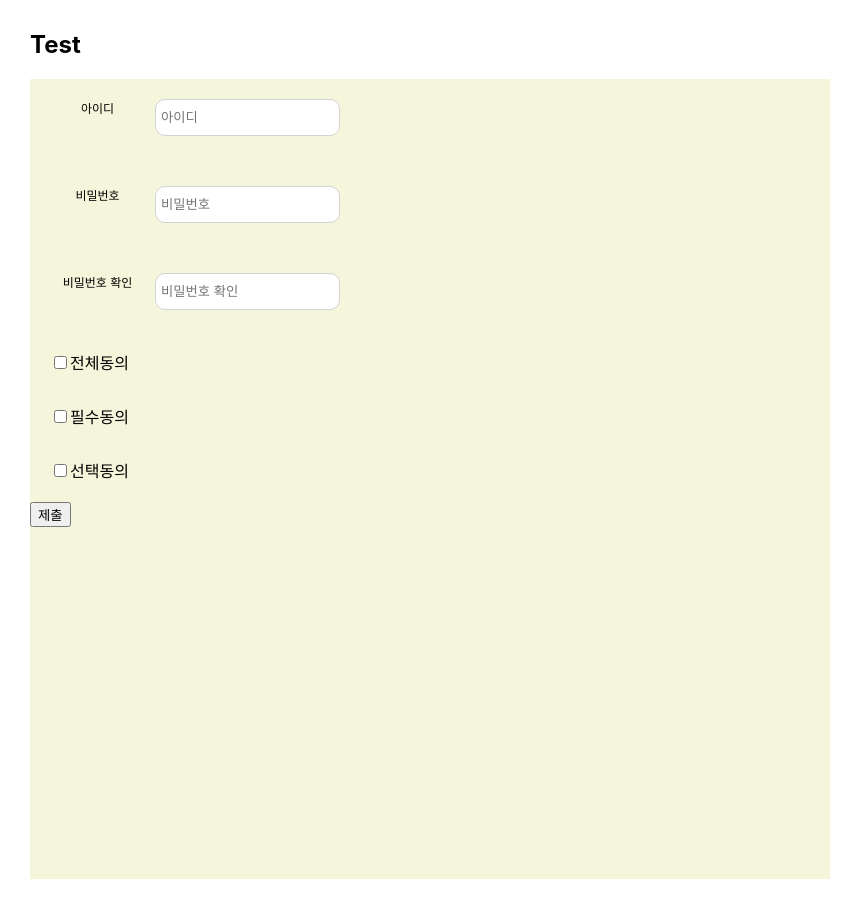
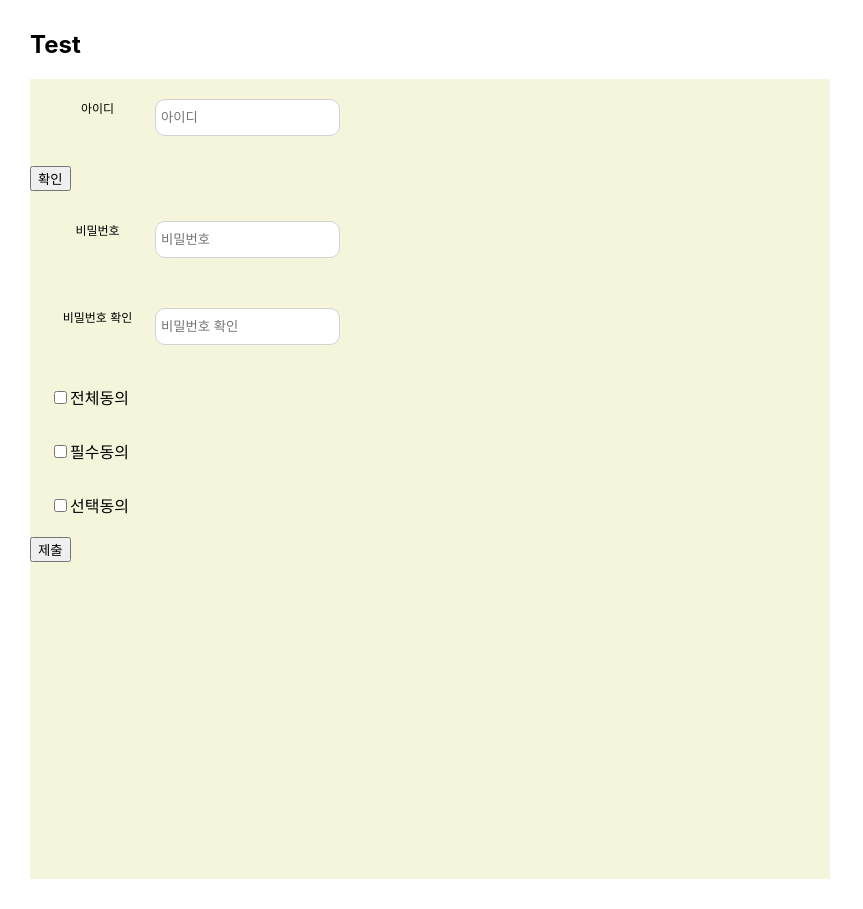
Before and after one commit to haehyunpyo/react_practice_240515, a React (Create React App) app: page / in a window 1280 px wide. Shown: the whole page, without its empty margins (0-863 px from the left). Built offline with nearby package versions, Linux system fonts and the light colour scheme.

Commit message:
id중복체크

```diff
--- a/src/pages/TestSignup.js
+++ b/src/pages/TestSignup.js
@@ -3,6 +3,7 @@ import { useForm } from "react-hook-form";
 import styled from "styled-components";
 import { DevTool } from '@hookform/devtools'
 import _ from 'lodash';
+import { getValue } from "@testing-library/user-event/dist/utils";
 
 function TestSignup() {
 
@@ -16,6 +17,7 @@ const {
   , setError
   , setFocus
   , clearErrors
+  , trigger
   , control
   , formState: { errors, isSubmitting, isDirty, dirtyFields, }
 } = useForm({
@@ -30,24 +32,41 @@ const {
     } ,
   });
 
+const userId = watch("userId");
 const userPwd = watch("userPwd");
 const allYn = watch("allYn");
 
 
+
 useEffect(() => {
-
   setValue("termsYn", allYn? true : false);
   setValue("optionYn", allYn? true : false);
-
 },[allYn])
 
 
+// id중복확인 검사.
+const checkId = async (e, id) => {
+
+  e.preventDefault();
+  const isValidId = await trigger("userId");
+
+  if(!isValidId){
+    console.log("유효성검사 실시")
+    return;
+  }
+
+  //서버로 보내중복을 확인하는 로직
+  console.log(getValues("userId"))
+  console.log("서버에서 중복확인")
+
+}
+
 const onSubmit = (data) => {
-
+  // isValidId
   if(getValues("allYn") || getValues("termsYn")){
 
     console.log("data: ", data)
-    console.log("values: ", getValues())
+    console.log("제출")
   }
 
 }
@@ -83,7 +102,8 @@ const onError = (error) => {
           ></input>
         </InputItem>
         <Err>{errors.userId && <p>{errors.userId.message}</p>}</Err>
-
+        <button onClick={(e) =>
+          checkId(e, getValues("userId"))}>확인</button>
         <InputItem>
           <label htmlFor='userPwd'>비밀번호</label>
           <input
@@ -118,7 +138,7 @@ const onError = (error) => {
               },
               validate: {
                 matchPwd: (value) =>
-                  value === userPwd || "일치하지 않습니다."
+                  value === getValue("userPwd") || "일치하지 않습니다."
               }
               })
             }
```
